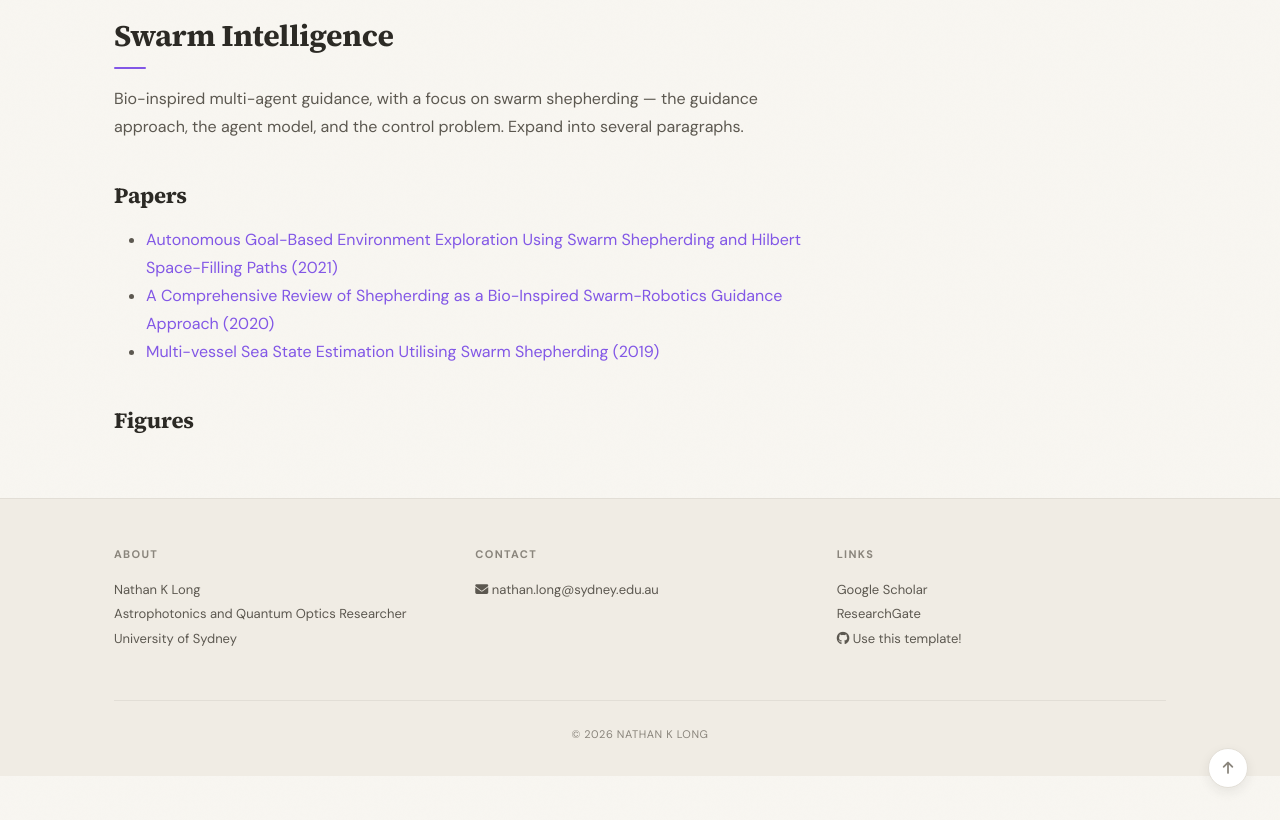
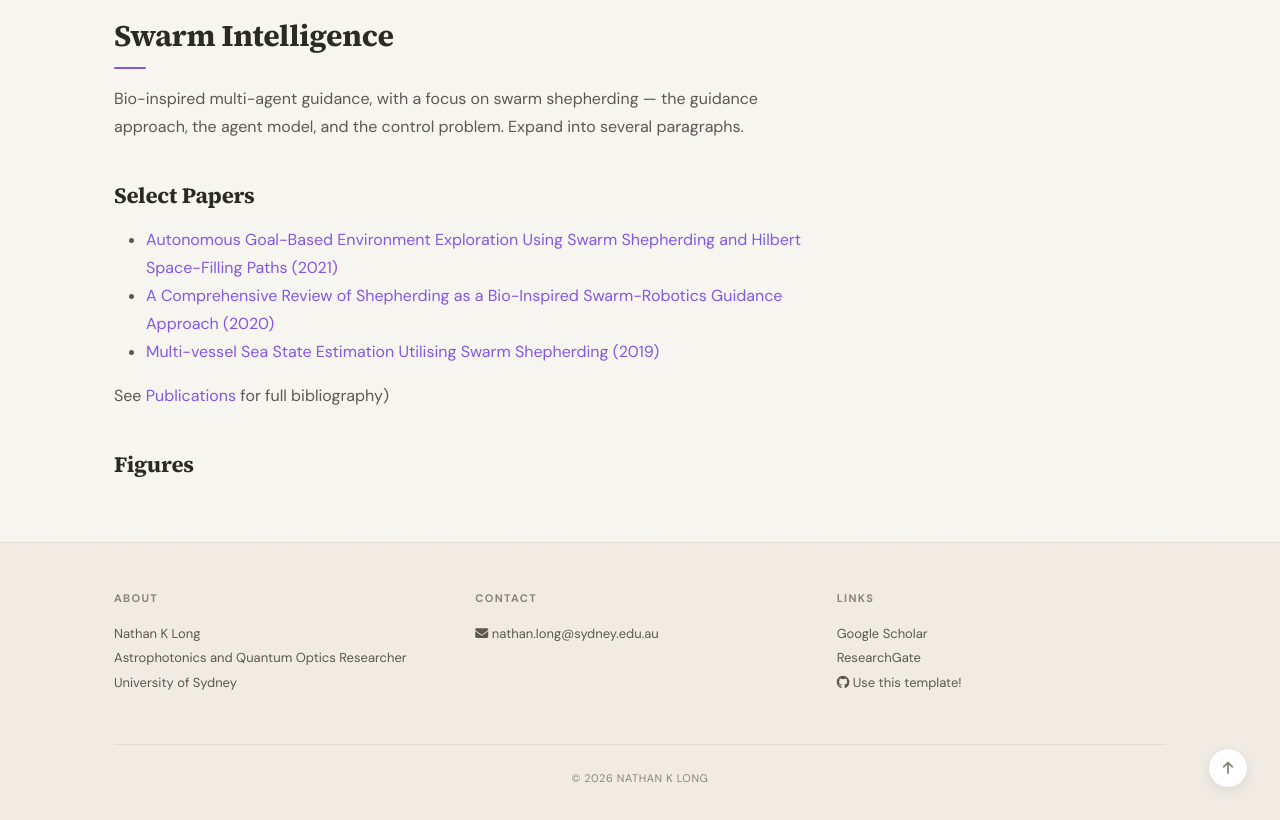
Before and after one commit to nathanklong/nathanklong.github.io, a Jekyll site: the page built from _pages/research-swarm-intelligence.md, in a window 1280 px wide and 900 px high, scrolled down 597 px, cut to the strip 80-900 px from the top of the window. Built offline with Jekyll 4.4.1, drawn with Linux system fonts in a browser that asks for light colours; a style sheet for code colours, icons or effects is not loaded.

Commit message:
Revise papers section to 'Select Papers'
Updated section title and added a reference to the full bibliography.

```diff
--- a/_pages/research-swarm-intelligence.md
+++ b/_pages/research-swarm-intelligence.md
@@ -11,11 +11,13 @@ Bio-inspired multi-agent guidance, with a focus on swarm shepherding — the
 guidance approach, the agent model, and the control problem. Expand into
 several paragraphs.
 
-### Papers
+### Select Papers
 
 - [Autonomous Goal-Based Environment Exploration Using Swarm Shepherding and Hilbert Space-Filling Paths (2021)]({{ site.url }}{{ site.baseurl }}/papers/Long2021_-_Autonomous Goal-Based Environment Exploration Using Swarm Shepherding and Hilbert Space-Filling Paths.pdf)
 - [A Comprehensive Review of Shepherding as a Bio-Inspired Swarm-Robotics Guidance Approach (2020)]({{ site.url }}{{ site.baseurl }}/papers/Long2020_-_A Comprehensive Review of Shepherding as a Bio-Inspired Swarm-Robotics Guidance Approach.pdf)
 - [Multi-vessel Sea State Estimation Utilising Swarm Shepherding (2019)]({{ site.url }}{{ site.baseurl }}/papers/Long2019_-_Multi-vessel Sea State Estimation Utilising Swarm Shepherding.pdf)
+
+See [Publications]({{ site.url }}{{ site.baseurl }}/publications/) for full bibliography)
 
 ### Figures
 {% comment %}
```
